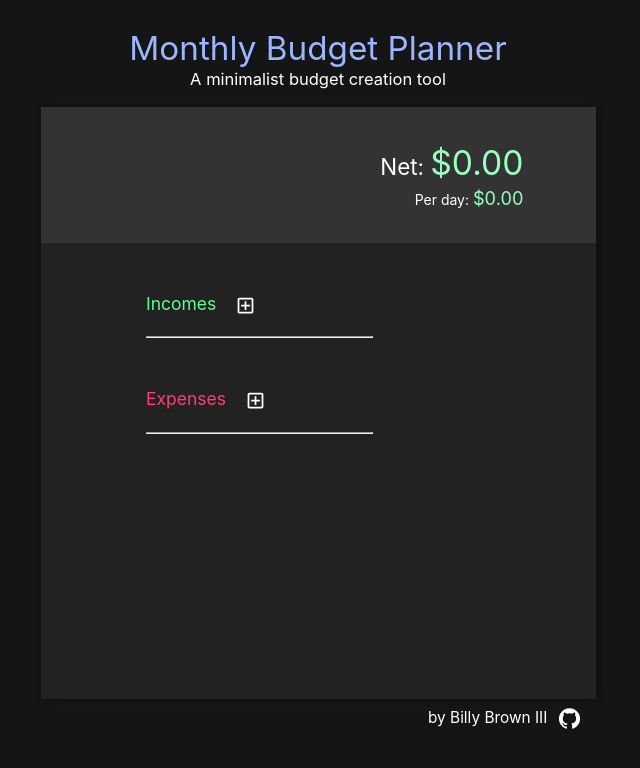
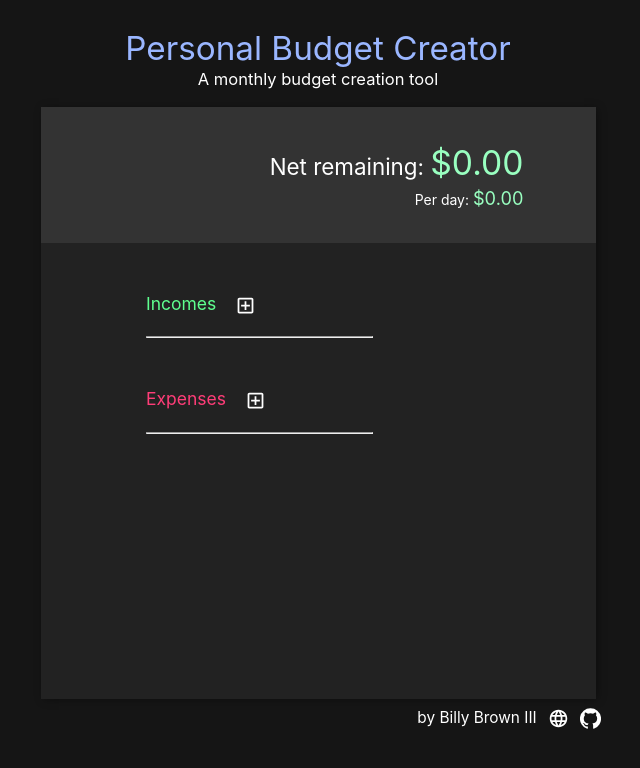
Before and after one commit to BillyBDev/budget-react-app, a React (Create React App) app: page / in a window 1280 px wide. Shown: the top 768 px of the page, without its empty margins (322-962 px from the left). Built offline with nearby package versions, Linux system fonts and the light colour scheme.

Commit message:
added portfolio link, refined styling

```diff
--- a/src/App.js
+++ b/src/App.js
@@ -2,6 +2,7 @@ import React, {Component} from 'react';
 import { createMuiTheme, ThemeProvider } from '@material-ui/core';
 import IconButton from '@material-ui/core/IconButton';
 import GitHubIcon from '@material-ui/icons/GitHub';
+import LanguageIcon from '@material-ui/icons/Language';
 import Header from './Header';
 import Table from './Table';
 
@@ -30,15 +31,19 @@ class App extends Component {
   render (){
     return (
       <ThemeProvider theme={theme}>
-        <div class="title">Monthly Budget Planner</div>
-        <div class="subtitle">A minimalist budget creation tool</div>
+        <div class="title">Personal Budget Creator</div>
+        <div class="subtitle">A monthly budget creation tool</div>
         <div class="container">
           <Header total={this.state.total}/>
           <Table adjustTotal={this.adjustTotal}/>
         </div>
         <div class="footer">
           by Billy Brown III&nbsp;&nbsp;
-          <IconButton href="https://github.com/BillyBDev" target="_blank" size="small" aria-label="github">
+          <IconButton href="https://www.billybdev.com" target="_blank" size="small" aria-label="portfolio">
+            <LanguageIcon />
+          </IconButton>
+          &nbsp;
+          <IconButton href="https://www.github.com/BillyBDev" target="_blank" size="small" aria-label="github">
             <GitHubIcon />
           </IconButton>
         </div>
--- a/src/Header.js
+++ b/src/Header.js
@@ -34,7 +34,7 @@ const Header = (props) => {
     }
     return (
         <div class="header">
-            <div id="net-label">Net: <span id="net-amt" class={colorClass}>{numToAmt(props.total)}</span></div>
+            <div id="net-label">Net remaining: <span id="net-amt" class={colorClass}>{numToAmt(props.total)}</span></div>
             <DailyAmount total={props.total} colorClass={colorClass}/>
         </div>
     )
--- a/src/List.js
+++ b/src/List.js
@@ -21,14 +21,18 @@ const AddItemBtn = (props) => {
 
 const ItemsList = (props) => {
     const list = props.items.map((item, index) => {
-        let desc = item.desc && " - " + item.desc;
+        let desc = " - " + item.desc;
+        let amt = item.amount.toFixed(2);
+        if (amt.includes(".00")){
+            amt = amt.slice(0, amt.indexOf(".00"));
+        }
         return (
             <li className="income-list-item">
                 <div className="delete">
                     <IconButton aria-label="delete" onClick={() => {props.removeItem(index, item.amount)}}>
                         <MinusIcon />
                     </IconButton>
-                    $<span class="list-amt">{item.amount}</span>{desc}
+                    $<span class="list-amt">{amt}</span>{desc}
                 </div>
             </li>
         )
--- a/src/index.css
+++ b/src/index.css
@@ -148,7 +148,7 @@ ul {
   text-align: center;
   font-size: 1.1em;
   margin-top: .75vh;
-  margin-left: 375px;
+  margin-left: 385px;
   margin-bottom: 10px;
 }
 
```
Also changed, not shown: public/dollaricon.png (deleted), public/dollars.png (deleted).
